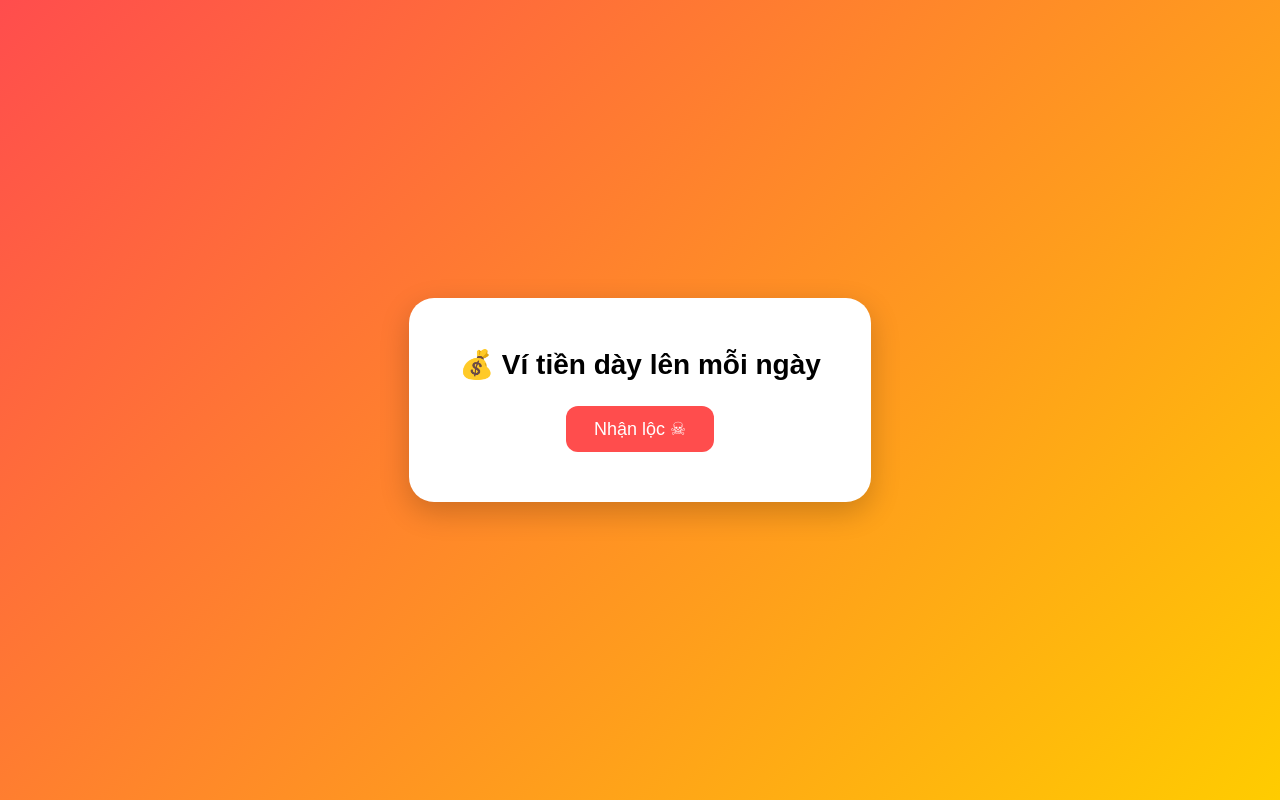
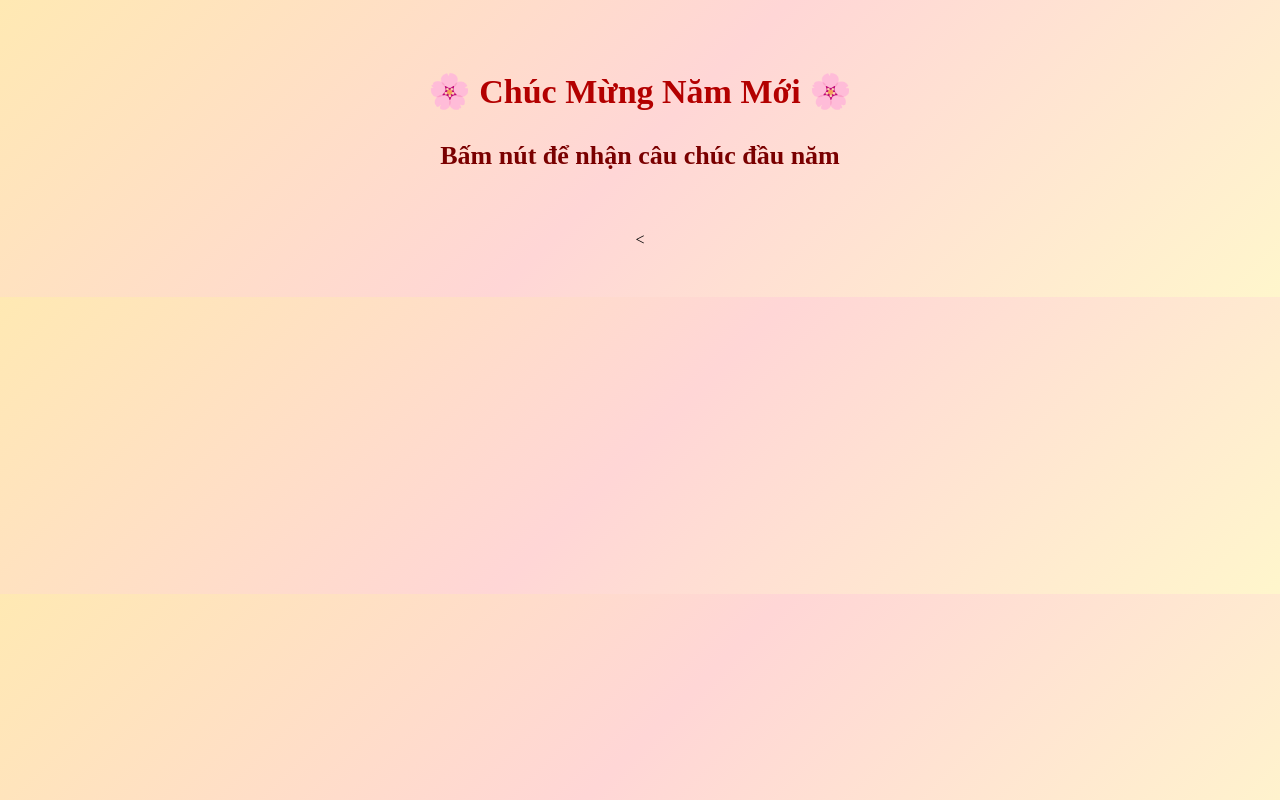
Before and after one commit to duc088124-source/Cau-chuc-TET, a plain HTML site: page index.html in a window 1280 px wide. Drawn offline with Linux system fonts and the light colour scheme.

Commit message:
Update index.html

```diff
--- a/index.html
+++ b/index.html
@@ -2,86 +2,67 @@
 <html lang="vi">
 <head>
 <meta charset="UTF-8" />
-<title>Chúc Tết May Mắn</title>
+<meta name="viewport" content="width=device-width, initial-scale=1.0"/>
+
+<title>Câu Chúc Tết</title>
 
 <style>
 body{
-  margin:0;
-  height:100vh;
-  display:flex;
-  justify-content:center;
-  align-items:center;
-  background:linear-gradient(135deg,#ff4d4d,#ffcc00);
-  font-family:sans-serif;
+  font-family: "Times New Roman", serif;
   text-align:center;
+  padding:40px;
+  background: linear-gradient(135deg,#ffe9b3,#ffd6d6,#fff6cc);
+  overflow:hidden;
 }
 
-.card{
-  background:white;
-  padding:50px;
-  border-radius:25px;
-  box-shadow:0 10px 30px rgba(0,0,0,0.2);
-  max-width:600px;
+/* hoa bay */
+.flower{
+  position:fixed;
+  top:-20px;
+  font-size:22px;
+  animation:fall linear infinite;
 }
 
-#wish{
-  font-size:28px;
+@keyframes fall{
+  to{
+    transform:translateY(110vh);
+  }
+}
+
+h1{
+  color:#b30000;
+  font-size:34px;
+  margin-bottom:30px;
+}
+
+#message{
+  font-size:26px;
+  color:#7a0000;
+  margin:30px 0;
+  min-height:60px;
   font-weight:bold;
-  margin-bottom:25px;
 }
 
 button{
-  padding:12px 28px;
-  font-size:18px;
+  background:#c40000;
+  color:white;
   border:none;
+  padding:14px 28px;
+  font-size:20px;
   border-radius:12px;
   cursor:pointer;
-  background:#ff4d4d;
-  color:white;
+}
+
+button:hover{
+  background:#a00000;
 }
 </style>
 </head>
 
 <body>
 
-<div class="card">
-  <div id="wish">Bấm nút để nhận lộc đầu năm 🎉</div>
-  <button onclick="randomWish()">Nhận lộc ☠</button>
-</div>
+<h1>🌸 Chúc Mừng Năm Mới 🌸</h1>
 
-<script>
-const wishes = [
+<div id="message">Bấm nút để nhận câu chúc đầu năm</div>
 
-"🧧 Tiền vô ào ào như nước lũ",
-"💰 Ví tiền dày lên mỗi ngày",
-"🍀 Lộc xuân gõ cửa, may mắn cả năm",
-"🎉 Quét trúng câu này = đỏ cả năm ☠",
-"😆 Ăn ngon ngủ kỹ, stress bay màu",
-"🚀 Công việc thăng tiến vù vù",
-"🎁 Hôm nay có quà bất ngờ",
-"💵 Mở ví ra toàn tiền mới cứng",
-"🥳 Cười nhiều hơn, buồn ít lại",
-"🔥 Làm đâu thắng đó",
-"🎊 Gia đình bình an, sức khỏe max level",
-"🧨 Lì xì đầy túi, deadline biến mất",
-"🌸 Hoa nở – lộc tới – tiền tới",
-"😎 Aura đỏ chót, vận may bao quanh",
-"🍜 Ăn chơi thả ga vẫn dư tiền",
-"🎯 Mục tiêu nào cũng đạt",
-"💖 Tình yêu ngọt như mía lùi",
-"📈 Tài khoản tăng số liên tục",
-"🎇 Cả năm toàn tin vui",
-"💀 Nhận lộc thành công – chúc mừng Đế vương!"
-
-];
-
-function randomWish(){
-  const randomIndex = Math.floor(Math.random()*wishes.length);
-  document.getElementById("wish").innerText = wishes[randomIndex];
-}
-
-randomWish(); // tự hiện khi mở trang
-</script>
-
-</body>
-</html>
+<
```
